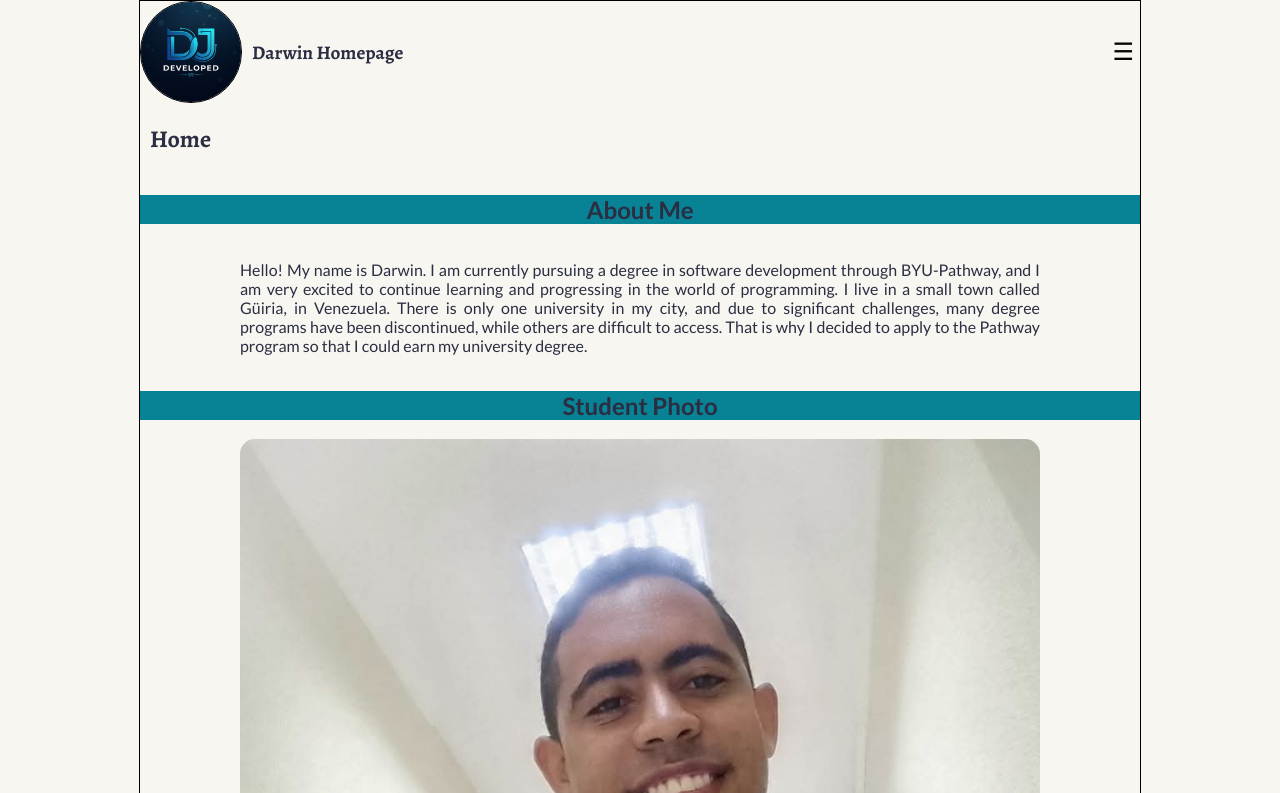
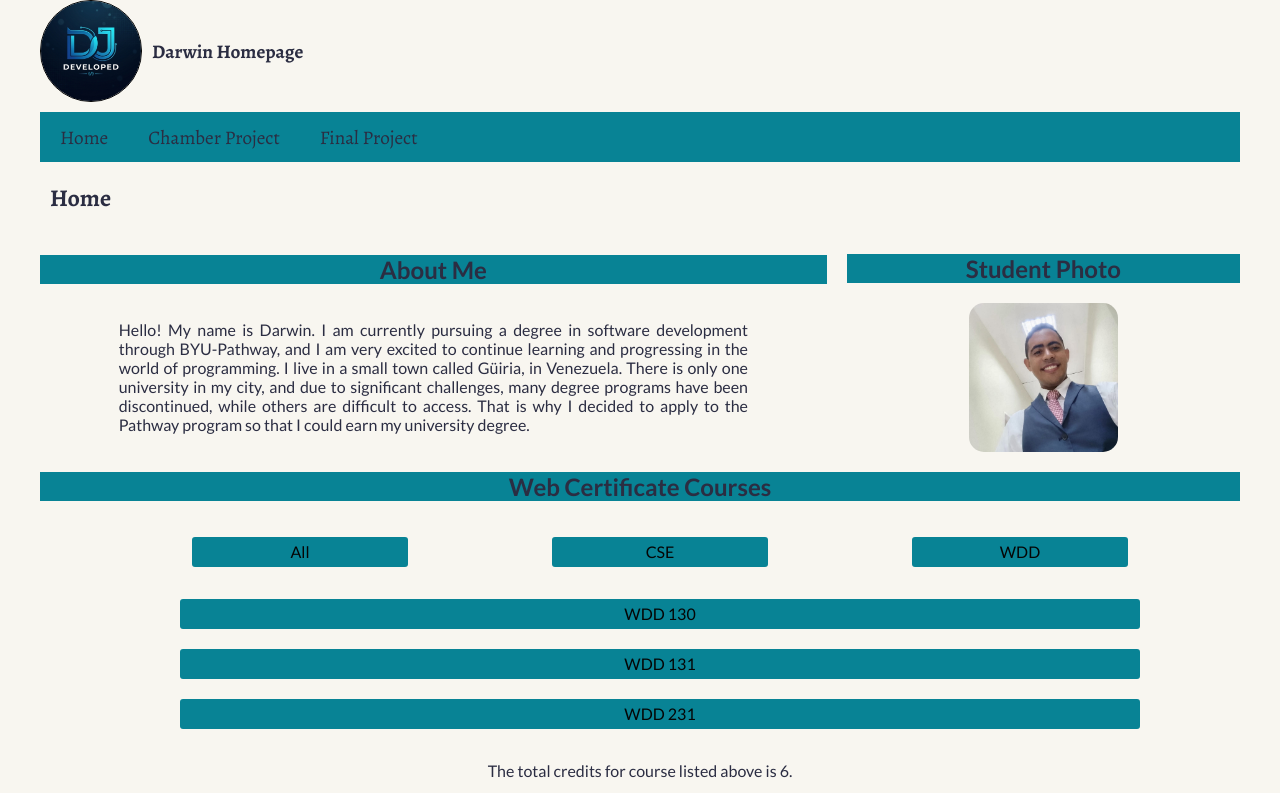
Before and after one commit to dracosblood/wdd231, a plain HTML site: page index.html in a window 1280 px wide. Shown: the top 793 px of the page. Drawn offline with nearby package versions, Linux system fonts and the light colour scheme.

Commit message:
second commint

```diff
--- a/index.html
+++ b/index.html
@@ -35,6 +35,7 @@
     </header>
     <main class="container">
         <h2 class="h2">Home</h2>
+        <section class="home">
             <section class="about">
                 <h2>About Me</h2>
                 <p>Hello! My name is Darwin. I am currently pursuing a degree in software development through BYU-Pathway, and I am very excited to continue learning and
@@ -42,13 +43,13 @@
                 city, and due to significant challenges, many degree programs have been discontinued, while others are difficult to access. That is why I decided to apply to
                 the Pathway program so that I could earn my university degree.</p>
             </section>
-        <section class="photo">
+            <section class="photo photo-home">
                 <h2>Student Photo</h2>
                 <img src="images/profile.jpeg" alt="">
             </section>
+        </section>
         <section class="photo">
             <h2>Web Certificate Courses</h2>
-
         </section>
         <section class="course-section">
             <ul class="courses">
--- a/styles/home-large.css
+++ b/styles/home-large.css
@@ -6,7 +6,7 @@
     margin: 0;
     padding: 0;
     width: 100%;
-    max-width: 1000px;
+    max-width: 1200px;
     margin-left: auto;
     margin-right: auto;
     display: flex;
@@ -14,4 +14,60 @@
     justify-content: center;
     align-items: center;
     }
+    .home{
+    display: flex;
+    flex-direction: row;
+    justify-content: space-between;
+    align-items: center;
+    }
+
+    .photo-home{
+        width: 50%;
+
+        display: flex;
+        flex-direction: column;
+        justify-content: center;
+        align-items: center;
+        margin-left: 20px;
+    }
+    .photo-home img{
+        width: 38%;
+        border-radius: 15px;
+    }
+    .about{
+        width: 100%;
+        display: flex;
+    }
+    nav a{
+    display: flex;
+    text-decoration: none;
+    color: var(--accent2);
+    font-family: var(--titles-font);
+    font-size: 1.2rem;
+    margin-left: 20px;
+    }
+    #hamburger{
+        display: none;
+    }
+    .header-home{
+        display: flex;
+        flex-direction: column;
+
+        justify-content:flex-start;
+        align-items: flex-start;
+        gap: 10px;
+    }
+    .header-home nav{
+        width: 100%;
+        height: 50px;
+        display: flex;
+        flex-direction: row;
+        justify-content: flex-start;
+        align-items: center;
+        background-color: var(--primary-color);
+        gap: 20px;
+    }
+
+
+
 }
--- a/styles/home.css
+++ b/styles/home.css
@@ -16,7 +16,7 @@ body{
     justify-content: center;
     background-color: var(--background-color);
     font-family: var(--body-font);
-    border: 1px solid black;
+
 }
 .header-home{
     width: 100%;
```
Lines whose indentation alone changed are shown as unchanged.
